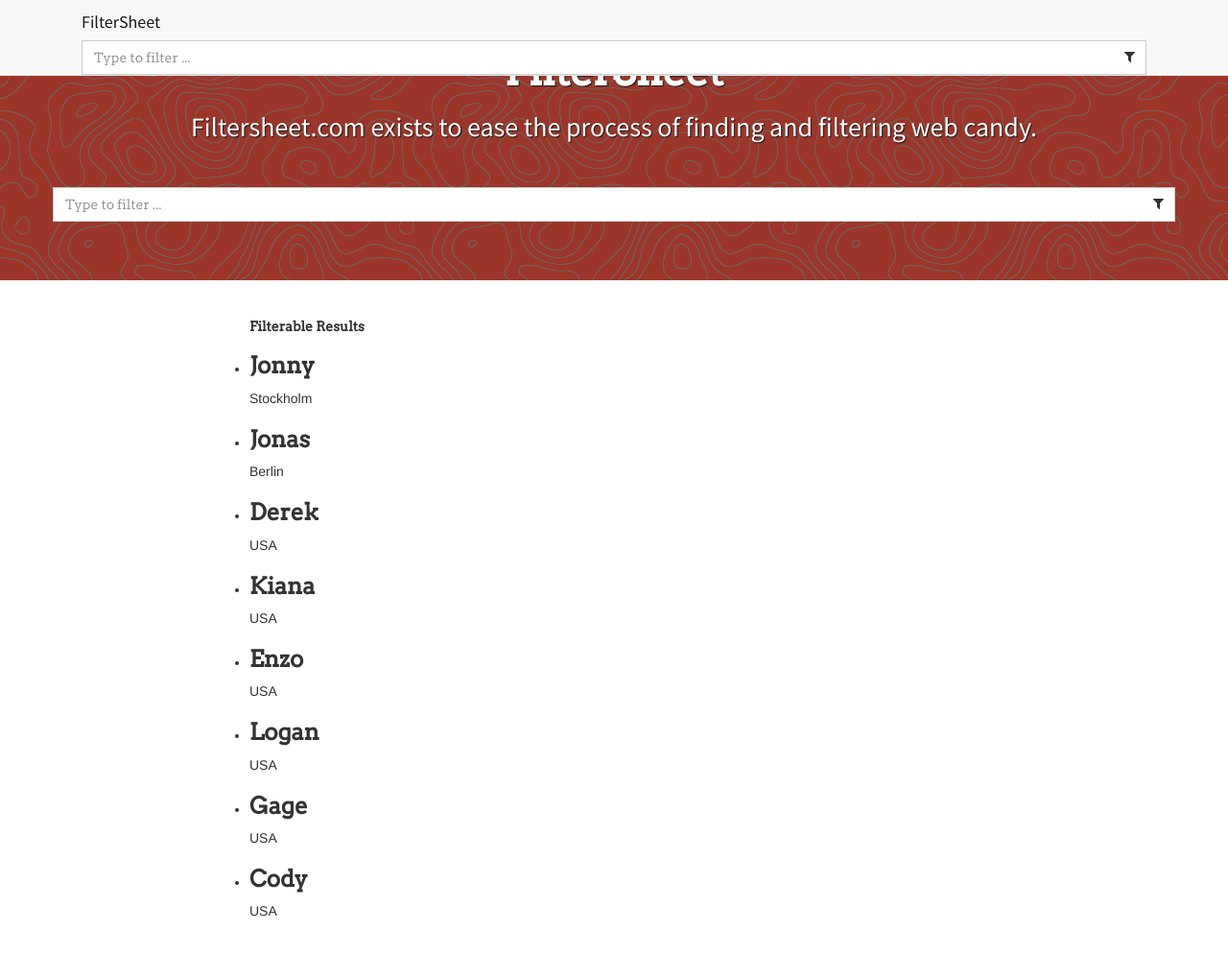
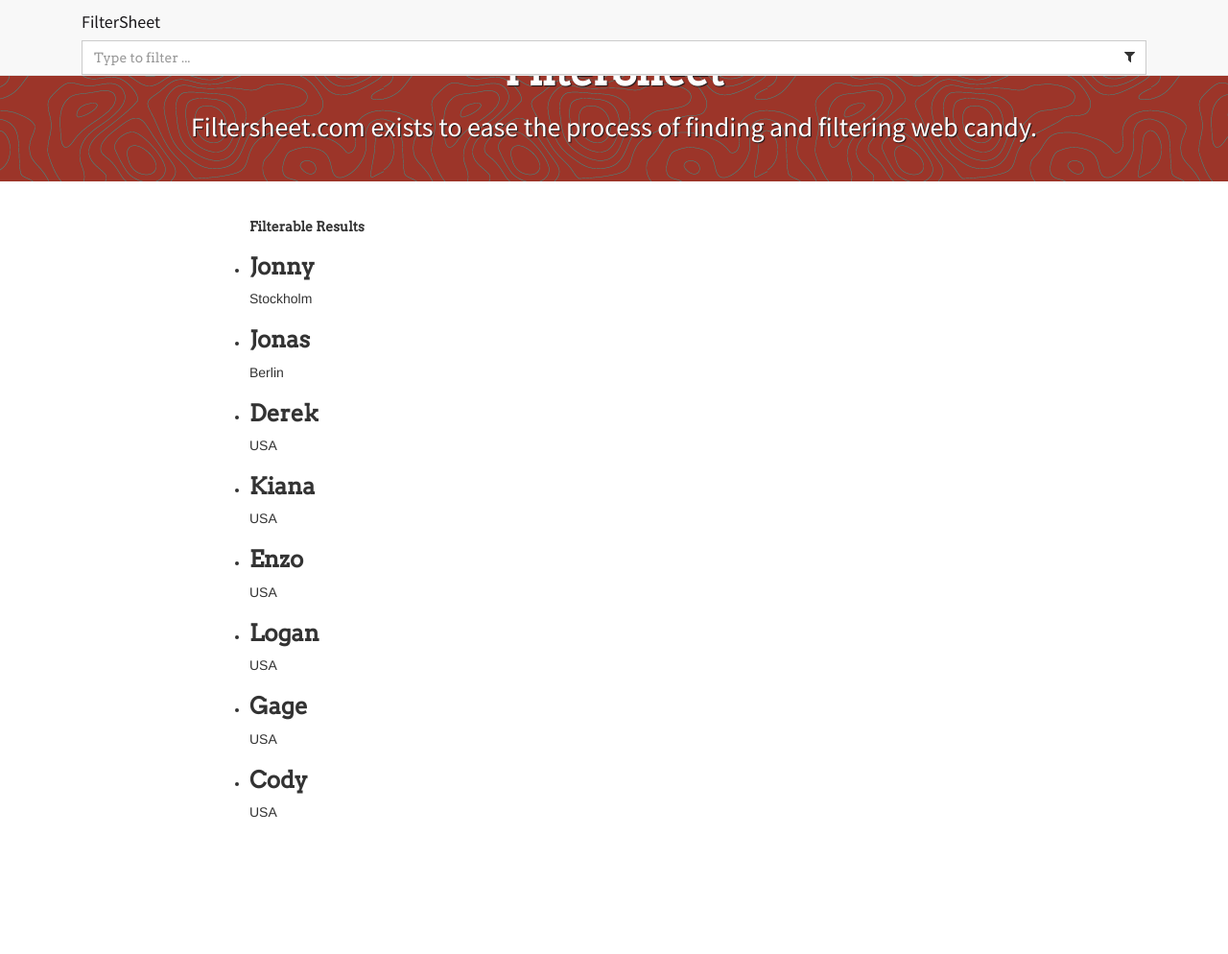
Before and after one commit to filtersheet/filtersheet.github.io, a Jekyll site: the page built from index2.html, in a window 1280 px wide and 1000 px high. Shown: the top 994 px of the window at 96% size. Built offline with Jekyll 4.4.1, drawn with Linux system fonts in a browser that asks for light colours; comment, search, counter and statistics services are not loaded.

Commit message:
edit/html - Remove search bar from hero container

```diff
--- a/index2.html
+++ b/index2.html
@@ -11,15 +11,6 @@
             <div class="intro-body">
                 <h1 class="text-white text-center text-shadow-dark">{{ site.title }}</h1>
                 <h3 class="text-white text-center text-shadow-dark">{{ site.description }}</h3>
-            </div>
-        <div><!-- /.row -->
-    </div><!-- /.container -->
-
-    <div class="container horizontal-padding-medium" id="hero-searchbar">
-        <div class="row">
-            <div class="searchbar-inner-addon">
-                <i class="fa fa-filter"></i>
-                <input type="search" class="search form-control form-top-pad" placeholder="Type to filter ...">
             </div>
         <div><!-- /.row -->
     </div><!-- /.container -->
```
